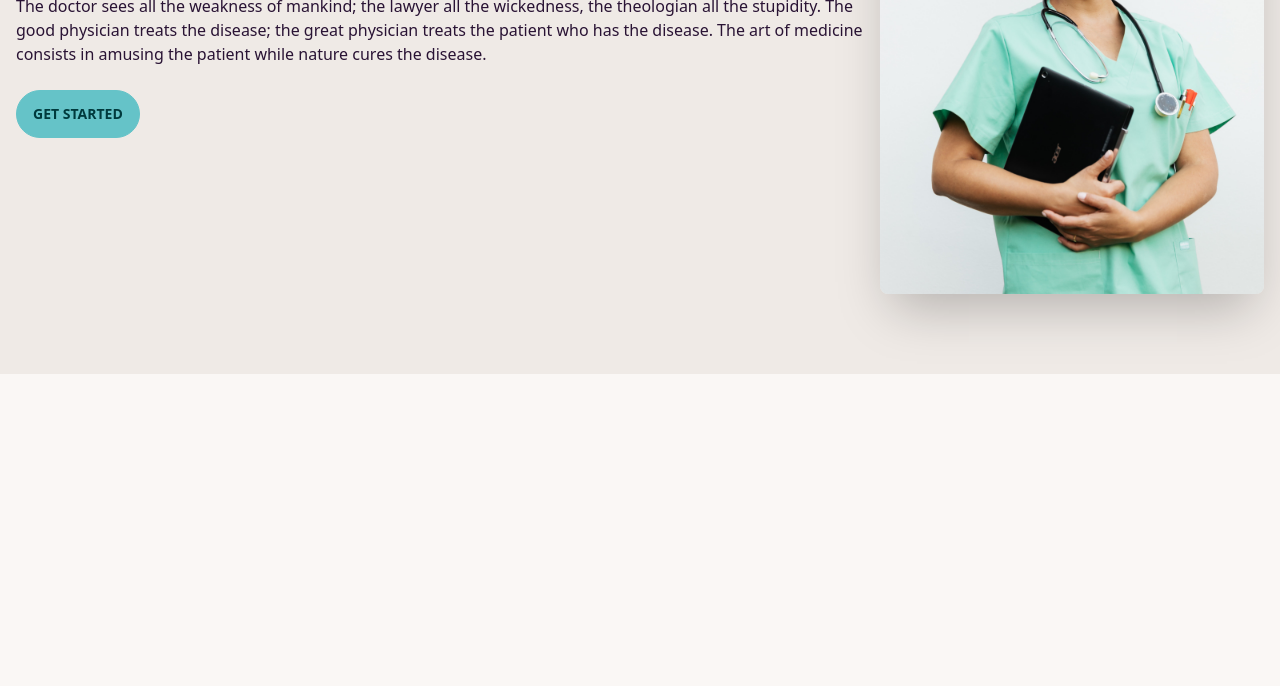
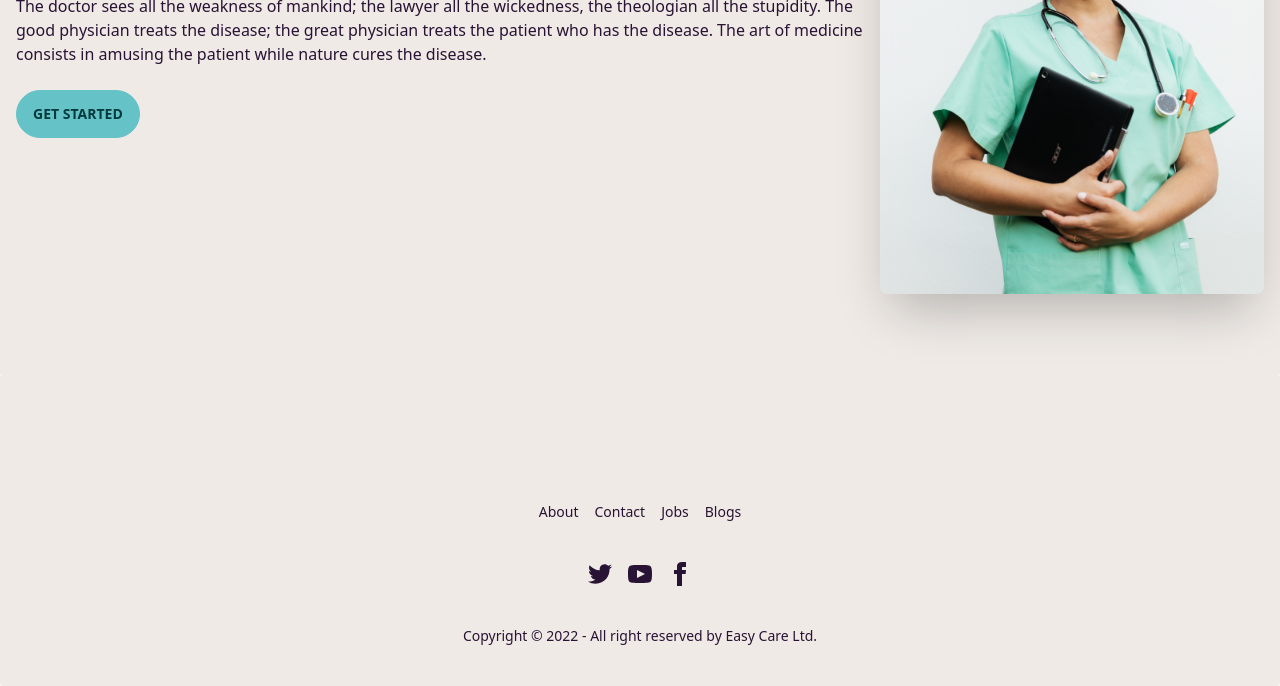
Before and after one commit to shohan-pherones/easy-care-tailwind-daisyui, a website built with Parcel: page src/index.html in a window 1280 px wide. Shown: the part 426-1112 px from the top of the page. Before the commit the page ends 800 px from the top, so only its background shows below. Built offline with nearby package versions, Linux system fonts and the light colour scheme.

Commit message:
footer added

```diff
--- a/src/index.html
+++ b/src/index.html
@@ -91,5 +91,58 @@
         </div>
       </section>
     </header>
+    <footer
+      class="footer footer-center p-10 pt-32 bg-base-200 text-base-content rounded"
+    >
+      <div class="grid grid-flow-col gap-4">
+        <a class="link link-hover">About</a>
+        <a class="link link-hover">Contact</a>
+        <a class="link link-hover">Jobs</a>
+        <a class="link link-hover">Blogs</a>
+      </div>
+      <div>
+        <div class="grid grid-flow-col gap-4">
+          <a
+            ><svg
+              xmlns="http://www.w3.org/2000/svg"
+              width="24"
+              height="24"
+              viewBox="0 0 24 24"
+              class="fill-current"
+            >
+              <path
+                d="M24 4.557c-.883.392-1.832.656-2.828.775 1.017-.609 1.798-1.574 2.165-2.724-.951.564-2.005.974-3.127 1.195-.897-.957-2.178-1.555-3.594-1.555-3.179 0-5.515 2.966-4.797 6.045-4.091-.205-7.719-2.165-10.148-5.144-1.29 2.213-.669 5.108 1.523 6.574-.806-.026-1.566-.247-2.229-.616-.054 2.281 1.581 4.415 3.949 4.89-.693.188-1.452.232-2.224.084.626 1.956 2.444 3.379 4.6 3.419-2.07 1.623-4.678 2.348-7.29 2.04 2.179 1.397 4.768 2.212 7.548 2.212 9.142 0 14.307-7.721 13.995-14.646.962-.695 1.797-1.562 2.457-2.549z"
+              ></path></svg
+          ></a>
+          <a
+            ><svg
+              xmlns="http://www.w3.org/2000/svg"
+              width="24"
+              height="24"
+              viewBox="0 0 24 24"
+              class="fill-current"
+            >
+              <path
+                d="M19.615 3.184c-3.604-.246-11.631-.245-15.23 0-3.897.266-4.356 2.62-4.385 8.816.029 6.185.484 8.549 4.385 8.816 3.6.245 11.626.246 15.23 0 3.897-.266 4.356-2.62 4.385-8.816-.029-6.185-.484-8.549-4.385-8.816zm-10.615 12.816v-8l8 3.993-8 4.007z"
+              ></path></svg
+          ></a>
+          <a
+            ><svg
+              xmlns="http://www.w3.org/2000/svg"
+              width="24"
+              height="24"
+              viewBox="0 0 24 24"
+              class="fill-current"
+            >
+              <path
+                d="M9 8h-3v4h3v12h5v-12h3.642l.358-4h-4v-1.667c0-.955.192-1.333 1.115-1.333h2.885v-5h-3.808c-3.596 0-5.192 1.583-5.192 4.615v3.385z"
+              ></path></svg
+          ></a>
+        </div>
+      </div>
+      <div>
+        <p>Copyright © 2022 - All right reserved by Easy Care Ltd.</p>
+      </div>
+    </footer>
   </body>
 </html>
```
Also changed, not shown: dist/index.html, dist/output.css, 2 other files.
